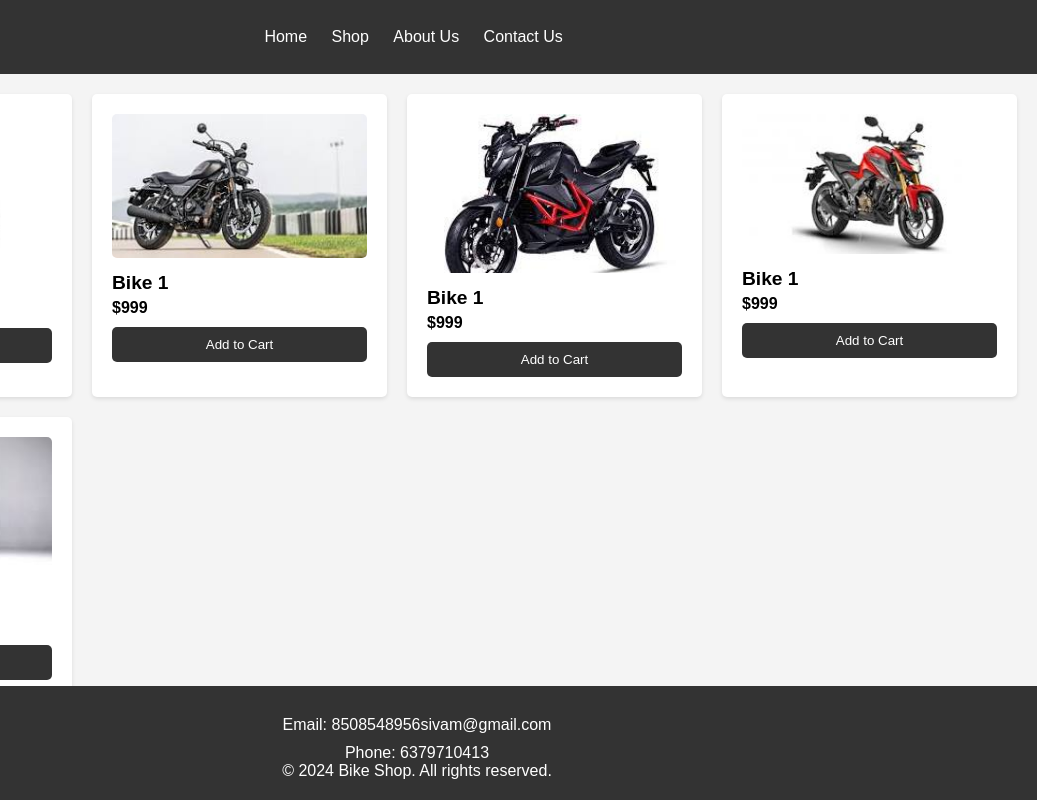
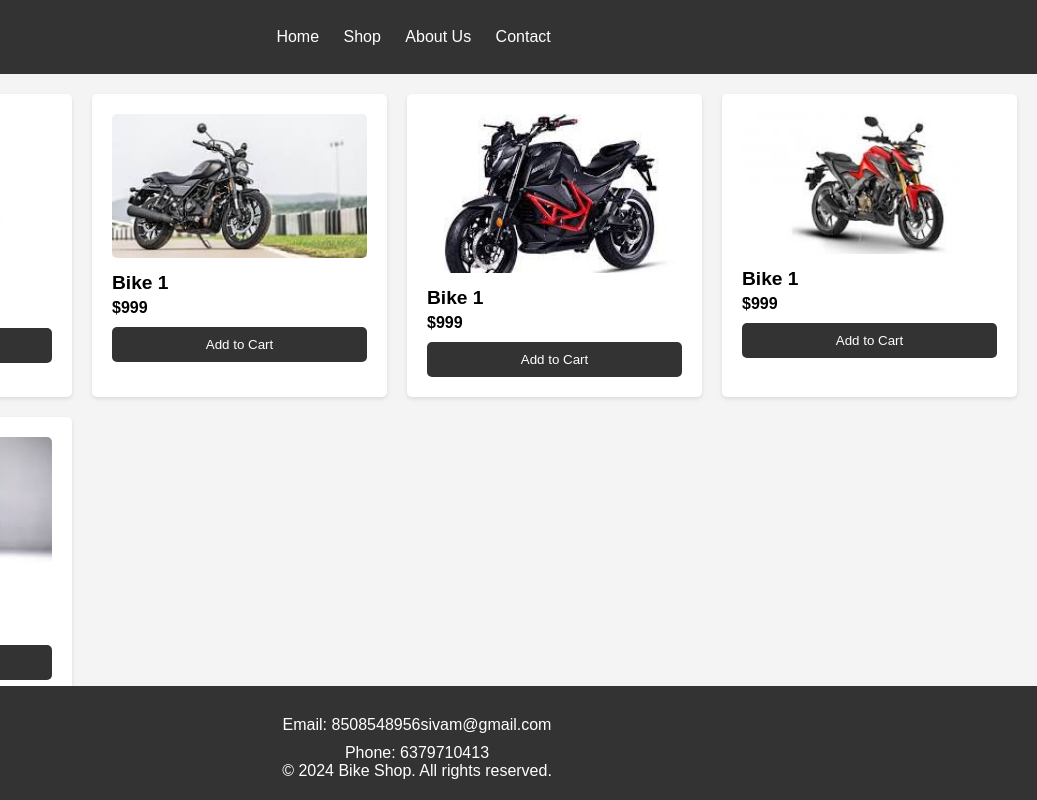
Before and after one commit to PARAMASIVAMMCA23/hosting, a plain HTML site: page index.html in a window 1280 px wide. Shown: the full height of the page, 243-1280 px from the left. Drawn offline with Linux system fonts and the light colour scheme.

Commit message:
I REMOVE US

```diff
--- a/index.html
+++ b/index.html
@@ -17,7 +17,7 @@
                 <li><a href="#">Home</a></li>
                 <li><a href="#">Shop</a></li>
                 <li><a href="#">About Us</a></li>
-                <li><a href="#">Contact Us</a></li>
+                <li><a href="#">Contact</a></li>
             </ul>
         </nav>
         <div class="cart"></div>
```
